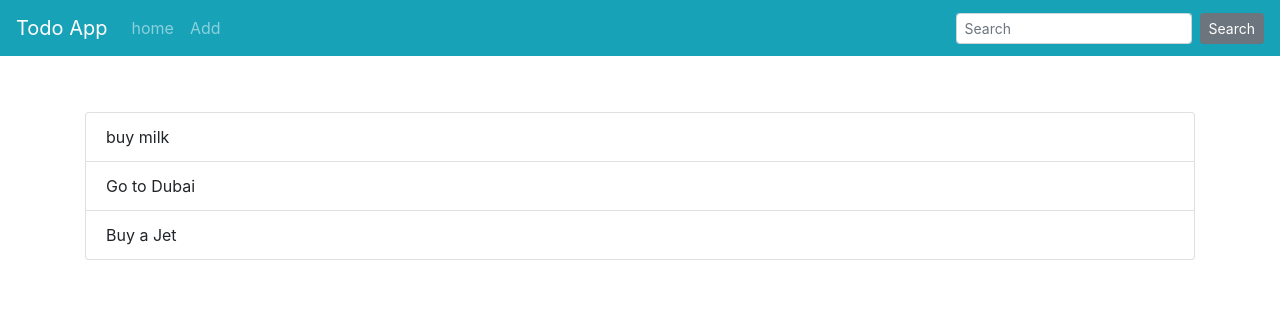
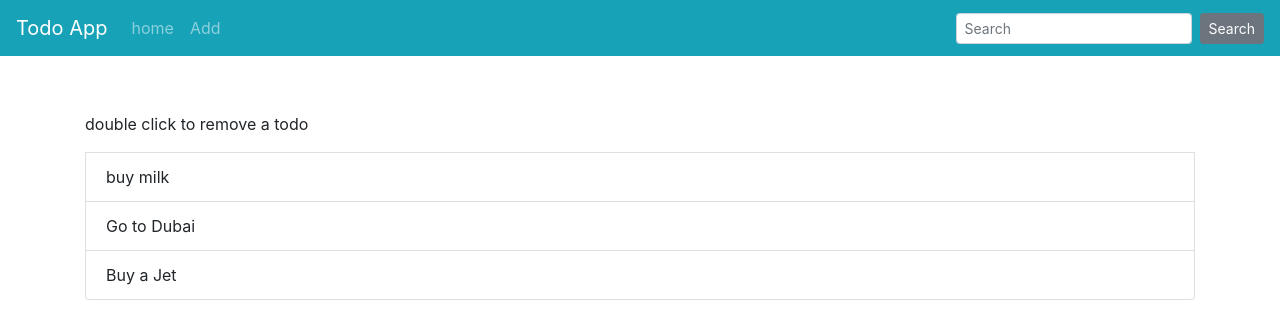
Before and after one commit to mzmarshall1278/todoApp, a Vue app: page / in a window 1280 px wide. Shown: the top 336 px of the page. Built offline with nearby package versions, Linux system fonts and the light colour scheme.

Commit message:
render a default message when there are no more todos

```diff
--- a/src/views/Home.vue
+++ b/src/views/Home.vue
@@ -2,6 +2,7 @@
   <div class="mt-2 pt-5">
 
 <b-list-group >
+  <p>double click to remove a todo</p>
   <b-list-group-item  v-for="(list, key) in theList"  :key="key" @dblclick="remove(list.number)">{{list.text}}</b-list-group-item>
 
 </b-list-group>
```
